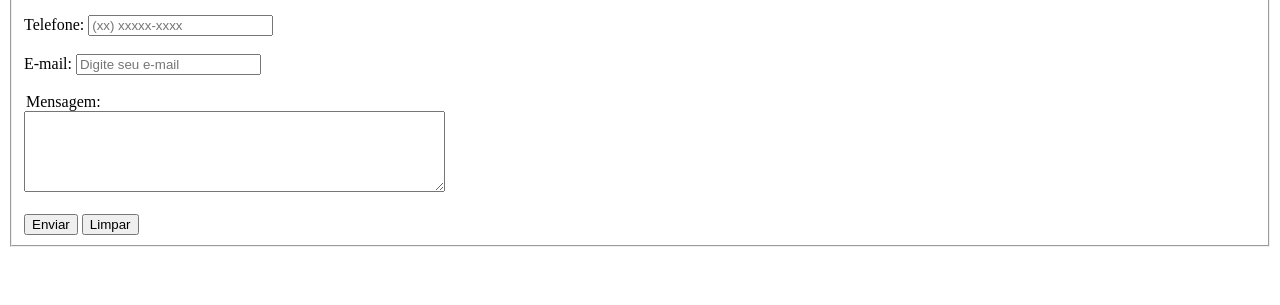
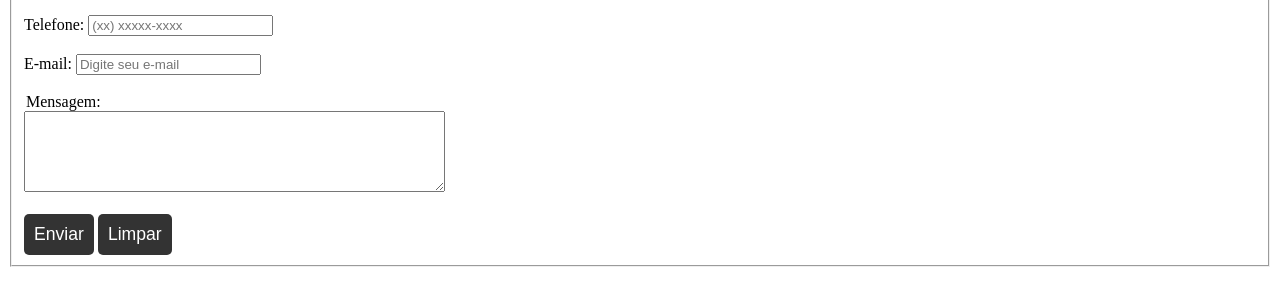
Before and after one commit to arnaldompf/checkpoint2-frontend, a plain HTML site: page formulario.html in a window 1280 px wide. Shown: the part 127-432 px from the top of the page. Drawn offline with Linux system fonts and the light colour scheme.

Commit message:
validacao do formulario JS, estilizacao do form css, alteracao input pra button html

```diff
--- a/css/style.css
+++ b/css/style.css
@@ -103,3 +103,12 @@ header{
     display:flex;
     justify-content: space-around;
 }
+.botao_form{
+    padding: 10px;
+    border:none;
+    border-radius: 5px;
+    background-color: #333;
+    color: #FFF;
+    font-size: 1.1rem;
+    cursor: pointer;
+ }
--- a/formulario.html
+++ b/formulario.html
@@ -3,6 +3,7 @@
 <head>
     <meta charset="UTF-8">
     <meta name="viewport" content="width=device-width, initial-scale=1.0">
+    <link rel="stylesheet" href="css/style.css">
     <title>Formulário de Contato</title>
 </head>
 <body>
@@ -25,12 +26,12 @@
                     </div><br>
                     <div>
                         <legend>Mensagem:</legend>
-                        <label for="txtArea"></label>
-                        <textarea name="" id="txtArea" cols="50" rows="5"></textarea>
+                        <label for="message"></label>
+                        <textarea name="message" id="message" cols="50" rows="5"></textarea>
                     </div><br>
                     <div>
-                        <input type="submit" value="Enviar" onclick="enviarFormulario()">
-                        <input type="reset" value="Limpar">
+                        <button class="botao_form" type="submit" onclick="validarFormulario()">Enviar</button>
+                        <button class="botao_form" type="reset">Limpar</button>
                     </div>
                 </fieldset>
             </form>
--- a/js/script.js
+++ b/js/script.js
@@ -1,4 +1,18 @@
 //Formulário
-function enviarFormulario(){
-    alert('Formulário enviado com sucesso! Em breve, entraremos em contato!');
+function validarFormulario(){
+    let nome = document.getElementById('nome').value;
+    let telefone = document.getElementById('telefone').value;
+    let email = document.getElementById('email').value;
+    let mensagem = document.getElementById('message').value;
+
+    if(nome == '' || telefone == '' || email =='' || mensagem ==''){
+        alert('Por favor, preencha todos os campos');
+        return false;
+    }
+    else{
+        alert('Mensagem enviada com sucesso! Em breve, entraremos em contato!');
+        return true;
+    }
+
+
 }
```
